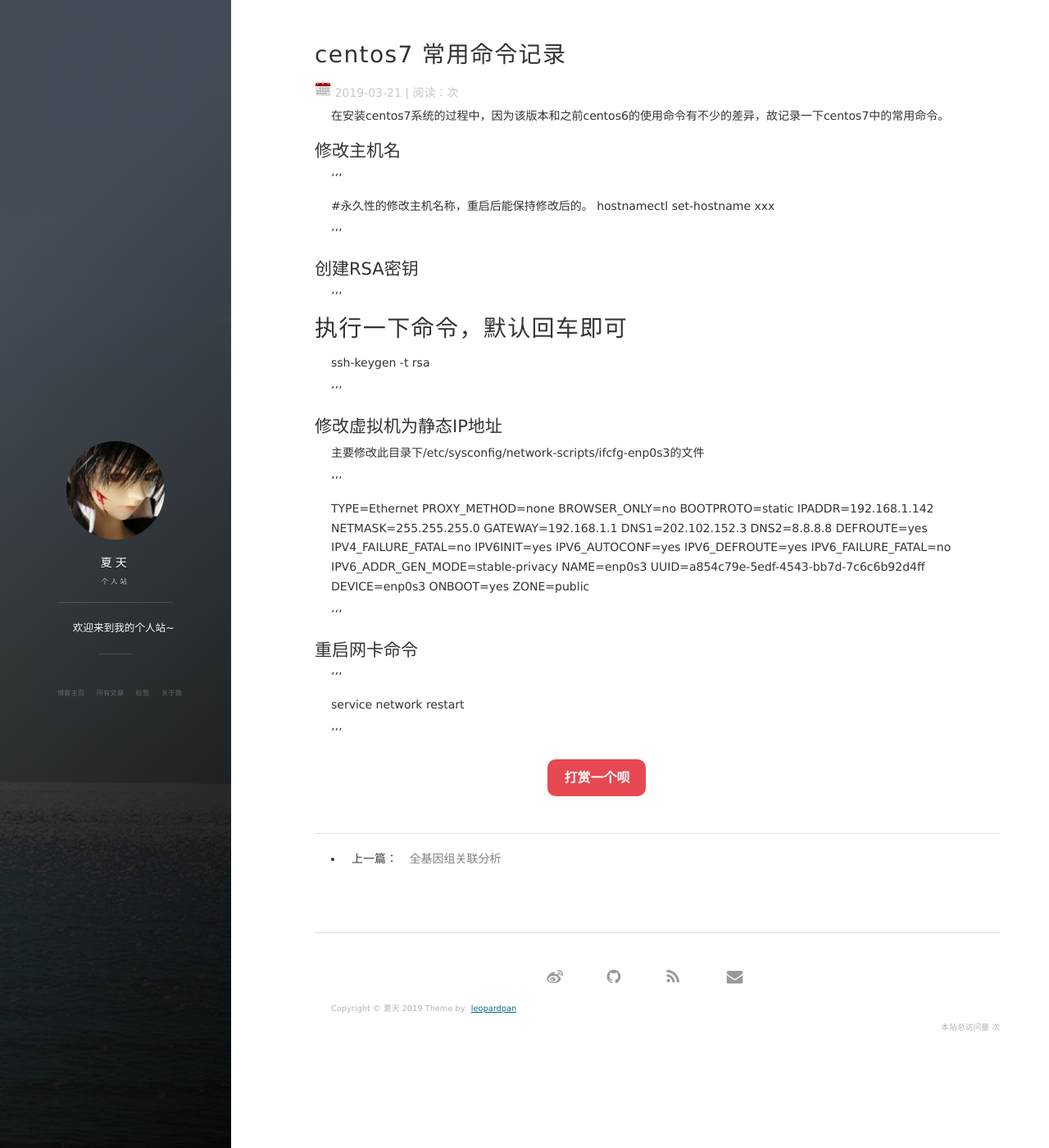
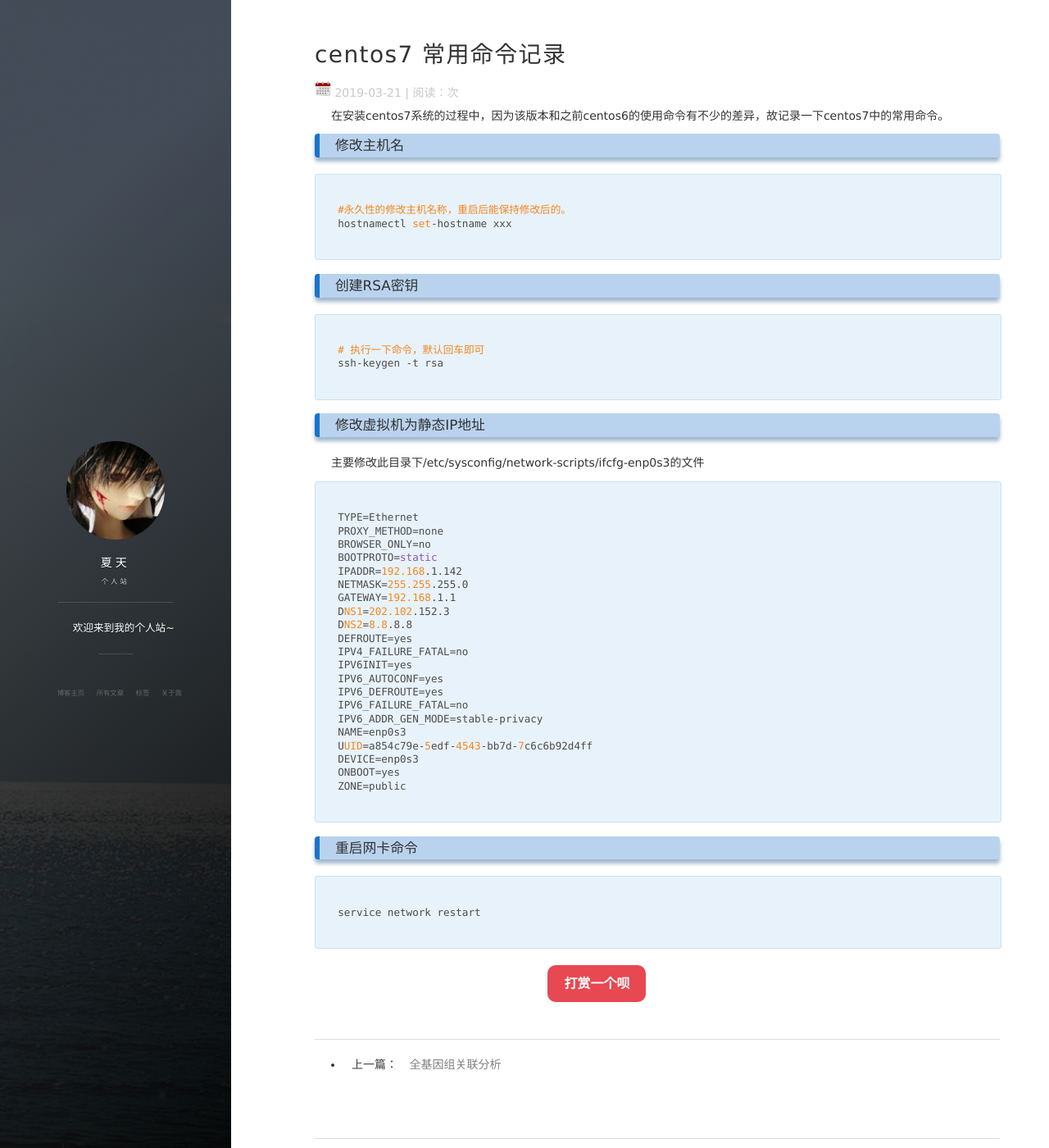
Before and after one commit to sdyz5210/sdyz5210.github.io, a Jekyll site: the page built from _posts/2019-3-21-centos7-command.md, in a window 1280 px wide and 1400 px high. Shown: the whole window at 82% size. Built offline with Jekyll 4.4.1, drawn with Linux system fonts in a browser that asks for light colours; nearby versions of some CDN libraries; comment, search, counter and statistics services are not loaded.

Commit message:
change md format

````diff
--- a/_posts/2019-3-21-centos7-command.md
+++ b/_posts/2019-3-21-centos7-command.md
@@ -7,28 +7,29 @@
 
 在安装centos7系统的过程中，因为该版本和之前centos6的使用命令有不少的差异，故记录一下centos7中的常用命令。
 
-## 修改主机名
+### 修改主机名
 
-'''
+```
 
 #永久性的修改主机名称，重启后能保持修改后的。
 hostnamectl set-hostname xxx
 
-'''
+```
 
-## 创建RSA密钥
+### 创建RSA密钥
 
-'''
+```
+
 # 执行一下命令，默认回车即可
 ssh-keygen -t rsa
 
-'''
+```
 
-## 修改虚拟机为静态IP地址
+### 修改虚拟机为静态IP地址
 
 主要修改此目录下/etc/sysconfig/network-scripts/ifcfg-enp0s3的文件
 
-'''
+```
 
 TYPE=Ethernet
 PROXY_METHOD=none
@@ -52,12 +53,12 @@
 ONBOOT=yes
 ZONE=public
 
-'''
+```
 
-## 重启网卡命令
+### 重启网卡命令
 
-'''
+```
 
 service network restart
 
-'''
+```
````
Also changed, not shown: _posts/2017-8-3-perl-install-aes-module-on-mac.md (+4 -2 lines), _posts/2019-2-22-jupyter-decode.md (+4 -4 lines), _posts/2019-3-12-Whole-GenomeRe-Sequencing.md (+4 -4 lines).
